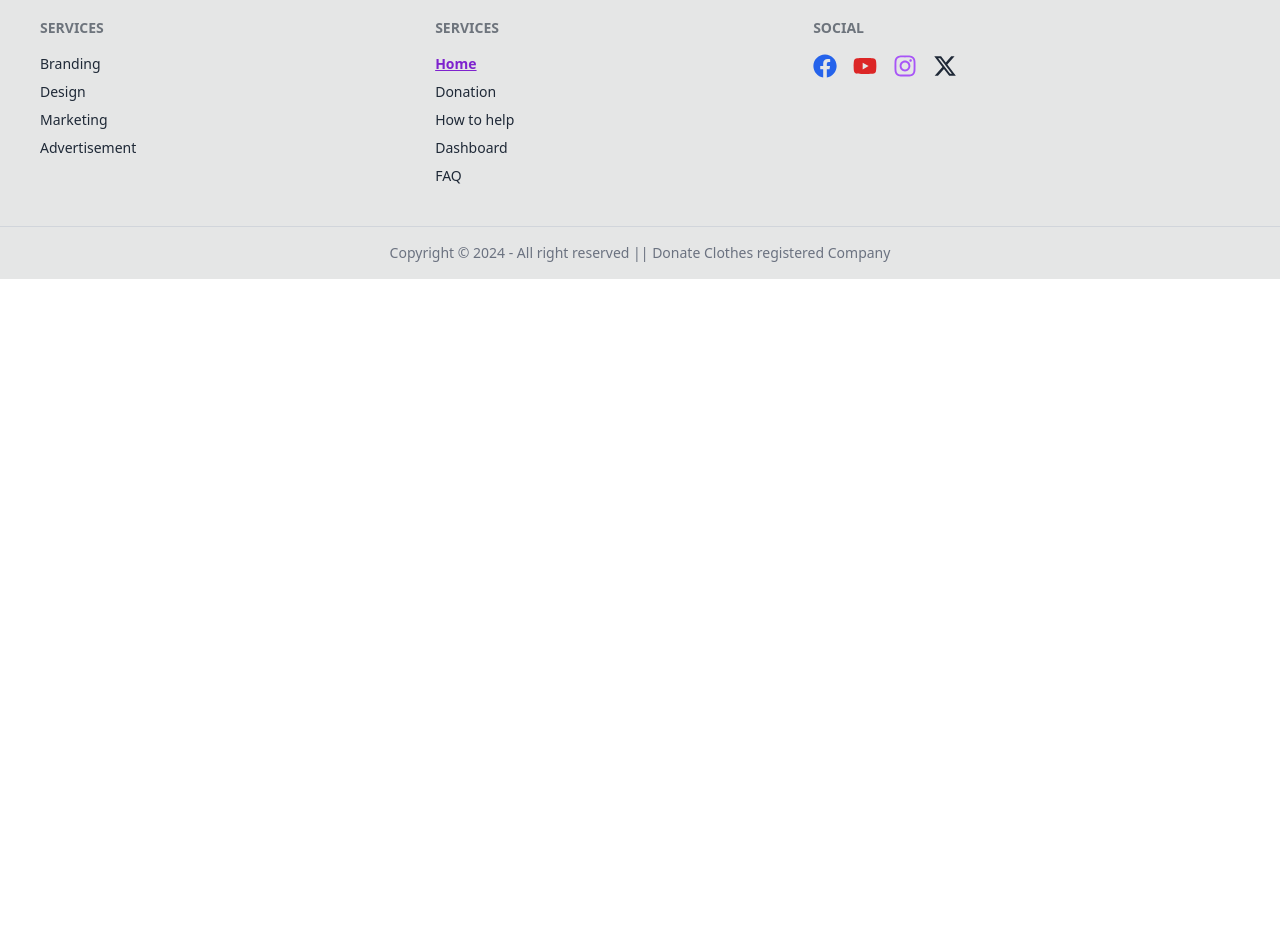
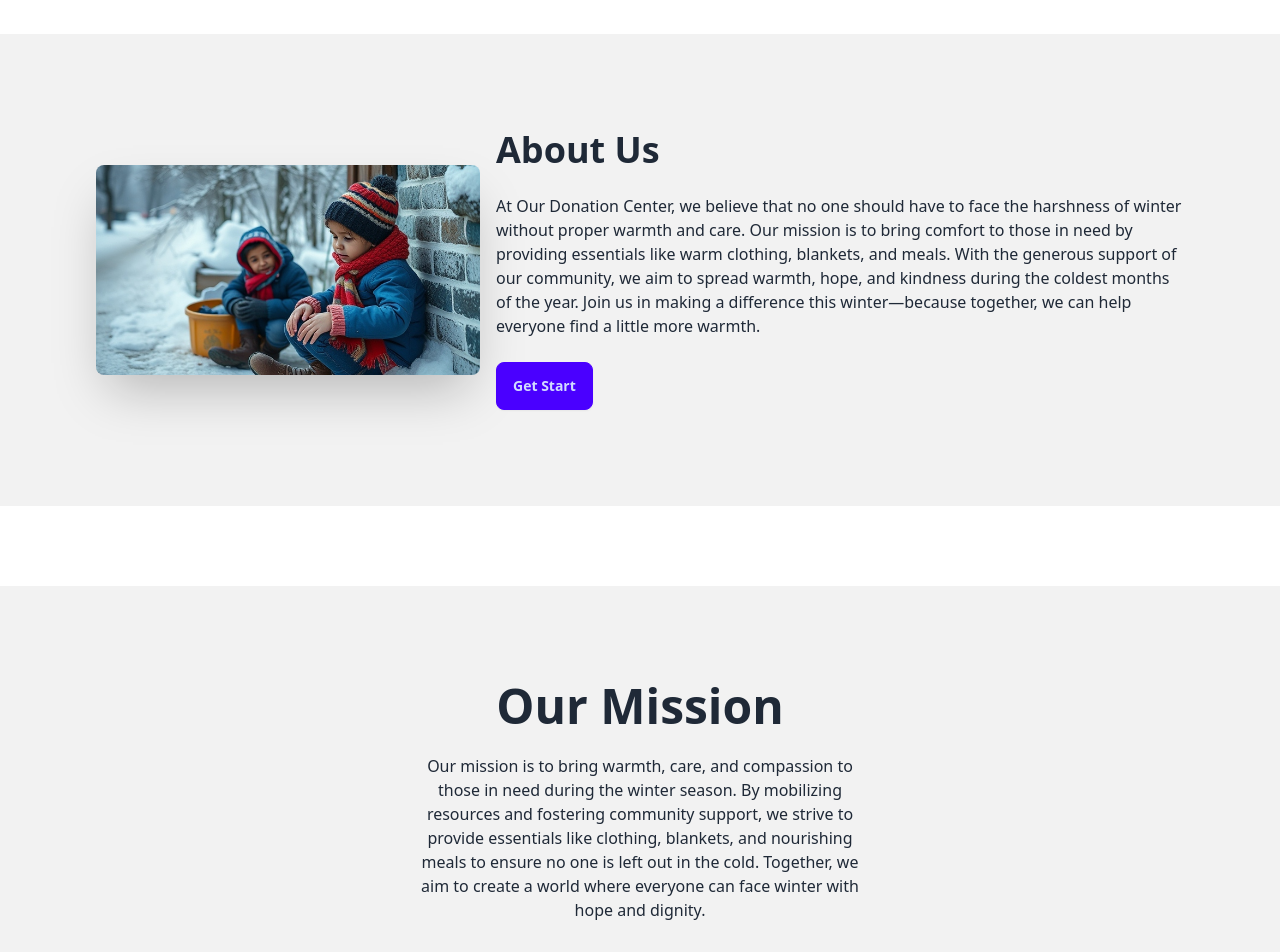
Before and after one commit to Alifa-AS/winter-cloth-donation, a React (Vite) app: page / in a window 1280 px wide. Shown: the part 620-1572 px from the top of the page. Before the commit the page ends 899 px from the top, so only its background shows below. Built offline with nearby package versions, Linux system fonts and the light colour scheme; no server answers.

Commit message:
added forget pass

```diff
--- a/index.html
+++ b/index.html
@@ -4,10 +4,16 @@
     <meta charset="UTF-8" />
     <link rel="icon" type="image/svg+xml" href="/vite.svg" />
     <meta name="viewport" content="width=device-width, initial-scale=1.0" />
+    <link href="https://unpkg.com/aos@next/dist/aos.css" rel="stylesheet">
     <title>B10A9-Winter Cloth Donation</title>
   </head>
   <body>
     <div id="root"></div>
     <script type="module" src="/src/main.jsx"></script>
+
+    <script src="https://unpkg.com/aos@next/dist/aos.js"></script>
+    <script>
+      AOS.init();
+    </script>
   </body>
 </html>
--- a/package.json
+++ b/package.json
@@ -10,6 +10,7 @@
     "preview": "vite preview"
   },
   "dependencies": {
+    "aos": "^2.3.4",
     "firebase": "^11.0.2",
     "localforage": "^1.10.0",
     "match-sorter": "^8.0.0",
--- /dev/null
+++ b/src/Component/DashBoard/Profile.jsx
@@ -0,0 +1,11 @@
+import React from 'react';
+
+const Profile = () => {
+    return (
+        <div>
+            profile
+        </div>
+    );
+};
+
+export default Profile;
--- a/src/Component/Home/About.jsx
+++ b/src/Component/Home/About.jsx
@@ -1,9 +1,24 @@
 import React from 'react';
+import image from "../../assets/a.jpg"
 
 const About = () => {
     return (
-        <div>
-            about section is here
+        <div className='my-20'>
+            <div className="hero bg-base-200 p-20">
+            <div className="hero-content flex-col lg:flex-row" data-aos="flip-left">
+                <img
+                src={image}
+                className="max-w-sm rounded-lg shadow-2xl" />
+                <div>
+                <h1 className="text-4xl font-bold">About Us</h1>
+                <p className="py-6">
+                At Our Donation Center, we believe that no one should have to face the harshness of winter without proper warmth and care. Our mission is to bring comfort to those in need by providing essentials like warm clothing, blankets, and meals. With the generous support of our community, we aim to spread warmth, hope, and kindness during the coldest months of the year. Join us in making a difference this winter—because together, we can help everyone find
+                 a little more warmth.
+                </p>
+                <button className="btn btn-primary">Get Start</button>
+                </div>
+            </div>
+            </div>
         </div>
     );
 };
--- a/src/Component/Home/Home.jsx
+++ b/src/Component/Home/Home.jsx
@@ -1,6 +1,7 @@
 import React from 'react';
 import Banner from './Banner';
 import About from './About';
+import HowWorks from './HowWorks';
 
 
 const Home = () => {
@@ -9,6 +10,8 @@ const Home = () => {
         <div>
             <Banner></Banner>
             <About></About>
+            <HowWorks></HowWorks>
+
         </div>
     );
 };
--- /dev/null
+++ b/src/Component/Home/HowWorks.jsx
@@ -0,0 +1,23 @@
+import React from 'react';
+
+
+const HowWorks = () => {
+    return (
+        <div>
+            <div className="hero bg-base-200 py-20">
+
+                <div className="hero-content text-center">
+                    <div className="max-w-md">
+                    <h1 className="text-5xl font-bold">Our Mission</h1>
+                    <p className="py-6">
+                    Our mission is to bring warmth, care, and compassion to those in need during the winter season. By mobilizing resources and fostering community support, we strive to provide essentials like clothing, blankets, and nourishing meals to ensure no one is left out in the cold. Together, we aim to create a world where everyone can face winter with hope and dignity.
+                    </p>
+
+                    </div>
+                </div>
+                </div>
+        </div>
+    );
+};
+
+export default HowWorks;
--- a/src/Component/Navbar/Navbar.jsx
+++ b/src/Component/Navbar/Navbar.jsx
@@ -56,7 +56,7 @@ const Navbar = () => {
                     user && user?.email ? (
                         <button onClick={logOut} className='btn'>Logout</button>
                     ) :
-                    <Link to="/auth/login" className="btn">Login</Link>
+                    <Link to="/login" className="btn">Login</Link>
                 }
 
             </div>
--- /dev/null
+++ b/src/Component/pages/ForgetPassword.jsx
@@ -0,0 +1,70 @@
+import { useLocation, useNavigate} from 'react-router-dom';
+import { useEffect, useState } from 'react';
+import { sendPasswordResetEmail } from 'firebase/auth';
+import {toast, ToastContainer } from 'react-toastify';
+import 'react-toastify/dist/ReactToastify.css';
+import auth from '../../firebase/firebase.config';
+
+const ForgetPassword = () => {
+    const navigate = useNavigate();
+    const location = useLocation();
+    const [email, setEmail] = useState('');
+
+    //  run when the component first loads
+     useEffect(() =>{
+        document.title = 'Forget Password'
+        const queryParams = new URLSearchParams(location.search);
+        const emailParams = queryParams.get('email');
+        if(emailParams){
+            setEmail(emailParams);
+        }
+     }, [location])
+      const handleResetPassword = (e) => {
+        e.preventDefault();
+        if(!email){
+            toast.error('please provide a valid Email.')
+        }
+        else{
+            sendPasswordResetEmail(auth, email)
+            .then(()=>{
+                toast.success('Reset Password link sent to your Email.')
+                window.open('https://mail.google.com/', '_blank');
+            })
+            .catch((error) => {
+                toast.error(error.message || 'something Went Wrong!')
+            })
+        }
+    };
+
+    return (
+        <div className='min-h-screen flex justify-center items-center bg-indigo-50'>
+            <ToastContainer />
+            <div className="card bg-base-100 w-full max-w-lg p-10 shrink-0 shadow-2xl">
+                <h2 className='text-3xl font-bold text-center'>Reset Your Password</h2>
+                <form onSubmit={handleResetPassword} className="card-body">
+                    <div className="form-control">
+                        <label className="label">
+                            <span className="label-text">Email</span>
+                        </label>
+                        <input
+                            type="email"
+                            placeholder="email"
+                            className="input input-bordered"
+                            name="email"
+                            value={email}
+                            onChange={(e) => setEmail(e.target.value)}
+                            required
+                        />
+                    </div>
+                    <div className="form-control mt-6">
+                        <button type='submit' className="btn btn-primary">
+                            Reset Password</button>
+                    </div>
+                </form>
+            </div>
+        </div>
+
+    );
+};
+
+export default ForgetPassword;
--- a/src/Component/pages/Login.jsx
+++ b/src/Component/pages/Login.jsx
@@ -1,5 +1,5 @@
-import React, { useContext, useState } from 'react';
-import { Link, useLocation, useNavigate } from 'react-router-dom';
+import React, { useContext, useRef, useState } from 'react';
+import { Link, Navigate, useLocation, useNavigate } from 'react-router-dom';
 import { AuthContext } from '../AuthProvider/AuthProvider';
 import toast, { Toaster } from 'react-hot-toast';
 
@@ -8,6 +8,7 @@ const Login = () => {
     const {userLogin, setUser} = useContext(AuthContext)
     const [error, setError] = useState({});
 
+    const emailRef = useRef();
     const location = useLocation();
     const navigate = useNavigate();
     // console.log(location)
@@ -32,6 +33,13 @@ const Login = () => {
                 toast.error('Login failed! Please check your credentials.');
         })
     }
+
+    const handleForgetPassword = () =>{
+        const email = emailRef.current.value;
+        navigate('/forgetpassword')
+
+    }
+
     return (
         <div className='min-h-screen flex justify-center items-center bg-indigo-50'>
             <div className="card bg-base-100 w-full max-w-lg p-10 shrink-0 shadow-2xl">
@@ -41,7 +49,9 @@ const Login = () => {
                     <label className="label">
                         <span className="label-text">Email</span>
                     </label>
-                    <input type="email" placeholder="email" className="input input-bordered" name="email" required />
+                    <input type="email" placeholder="email"
+                    className="input input-bordered"
+                    name="email" ref={emailRef} required />
                     </div>
                     <div className="form-control">
                     <label className="label">
@@ -55,9 +65,10 @@ const Login = () => {
                             </label>
                         )
                     }
-                    <label className="label">
-                        <a href="#" className="label-text-alt link link-hover">Forgot password?</a>
-                    </label>
+                    <button onClick={handleForgetPassword}
+                    className="label">
+                        Forget Password?
+                    </button>
                     </div>
                     <div className="form-control mt-6">
                     <button className="btn btn-primary">Login</button>
--- a/src/routes/PrivateRoute.jsx
+++ b/src/routes/PrivateRoute.jsx
@@ -17,7 +17,7 @@ const PrivateRoute = ({children}) => {
         return children;
     }
     return (
-        <Navigate state={location.pathname} to='/auth/login'></Navigate>
+        <Navigate state={location.pathname} to='/login'></Navigate>
     );
 };
 
```
Also changed, not shown: src/routes/router.jsx (+13 -8 lines), src/assets/b.jpg (added), 1 other file (tests, documents, lock files or other folders).
